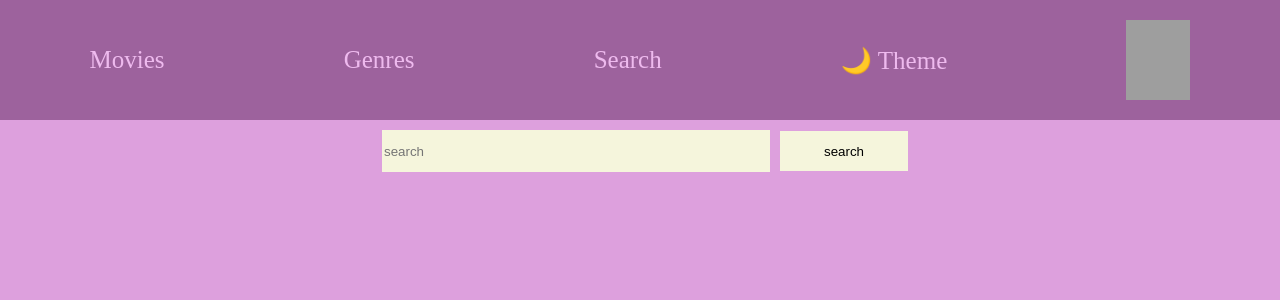
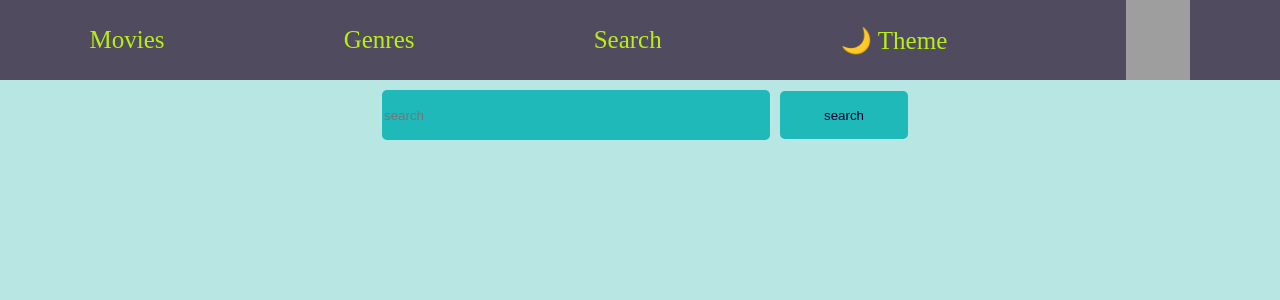
Before and after one commit to KhrystynaHrytsiv/movie, a React (Create React App) app: page /search in a window 1280 px wide. Shown: the top 300 px of the page. Built offline with nearby package versions, Linux system fonts and the light colour scheme; grey boxes are pictures that could not be loaded.

Commit message:
changing style

```diff
--- a/src/components/header/Header.module.css
+++ b/src/components/header/Header.module.css
@@ -2,24 +2,24 @@
     display: flex;
     justify-content: space-around;
     align-items: center;
-    height: 15vh;
-    background-color: #9d629d;
-    color: #eebaee;
+    height: 10vh;
+    background-color: #504b5e;
+    color: #b8ee16;
     font-size: 25px;
 }
 .header a{
     text-decoration: none;
-    color: #eebaee;
+    color: #b8ee16;
 }
 .photo{
     height: 10vh;
     width: 5vw;
 }
 .light{
-    background-color:plum;
-    color: #4b2a4b;
+    background-color:#b8e6e3;
+    color: #01012c;
 }
 .dark{
-    background-color: #9d629d;
-    color:#eebaee;
+    background-color: #443f4f;
+    color: #b8ee16;
 }
--- a/src/components/pagination/Pagination.tsx
+++ b/src/components/pagination/Pagination.tsx
@@ -26,8 +26,8 @@ const Pagination = () => {
 
     return (
         <div style={{justifyContent:'space-between', display:'flex', height: '30px', width:'300px'}}>
-            <button disabled={page===1} onClick={prev} style={{height: '30px', width:'100px',  background:'#a6eaea', color: '#01012c'}}>prev</button>
-            <button disabled={page>=500} onClick={next} style={{height: '30px', width:'100px',  background:'#a6eaea', color: '#01012c'}}>next</button>
+            <button disabled={page===1} onClick={prev} style={{height: '30px', width:'100px',  background:'#1fb9b9', color: '#01012c', borderRadius: '5px', border: 'none'}}>prev</button>
+            <button disabled={page>=500} onClick={next} style={{height: '30px', width:'100px',  background:'#1fb9b9', color: '#01012c', borderRadius: '5px', border: 'none'}}>next</button>
         </div>
     );
 };
--- a/src/components/rating/Stars.module.css
+++ b/src/components/rating/Stars.module.css
@@ -26,9 +26,9 @@
 }
 
 .half {
-    background: linear-gradient(90deg, gold 50%, #504b5e 50%);
+    background: linear-gradient(90deg, #ddc316 50%, #2f2e2e 50%);
 }
 
 .star.empty {
-    background: #443f4f;
+    background: #2f2e2e;
 }
--- a/src/components/search/Search.module.css
+++ b/src/components/search/Search.module.css
@@ -6,16 +6,19 @@
 
 }
 .input{
-    height: 5vh;
+    height: 6vh;
     width: 30vw;
     margin: 10px;
-    background-color: beige;
-    color: black;
-    border:#443f4f;
+    background-color: #1fb9b9;
+    color:#01012c;
+    border: none;
+    border-radius: 5px;
 }
 .button{
-    height: 5vh;
+    height: 6vh;
     width: 10vw;
-    background-color:beige;
-    border:#443f4f;
+    background-color: #1fb9b9;
+    color: #01012c;
+    border: none;
+    border-radius: 5px;
 }
```
